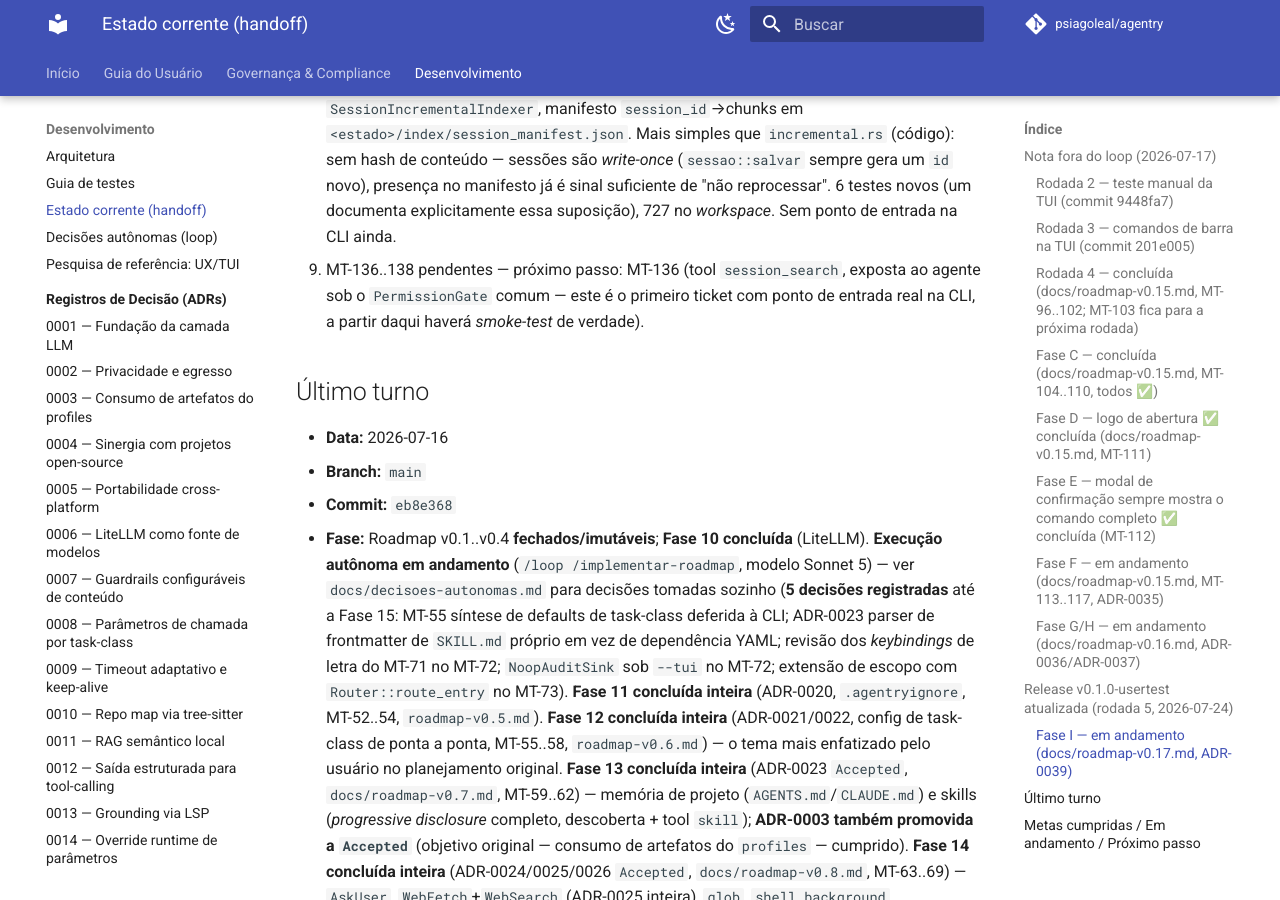
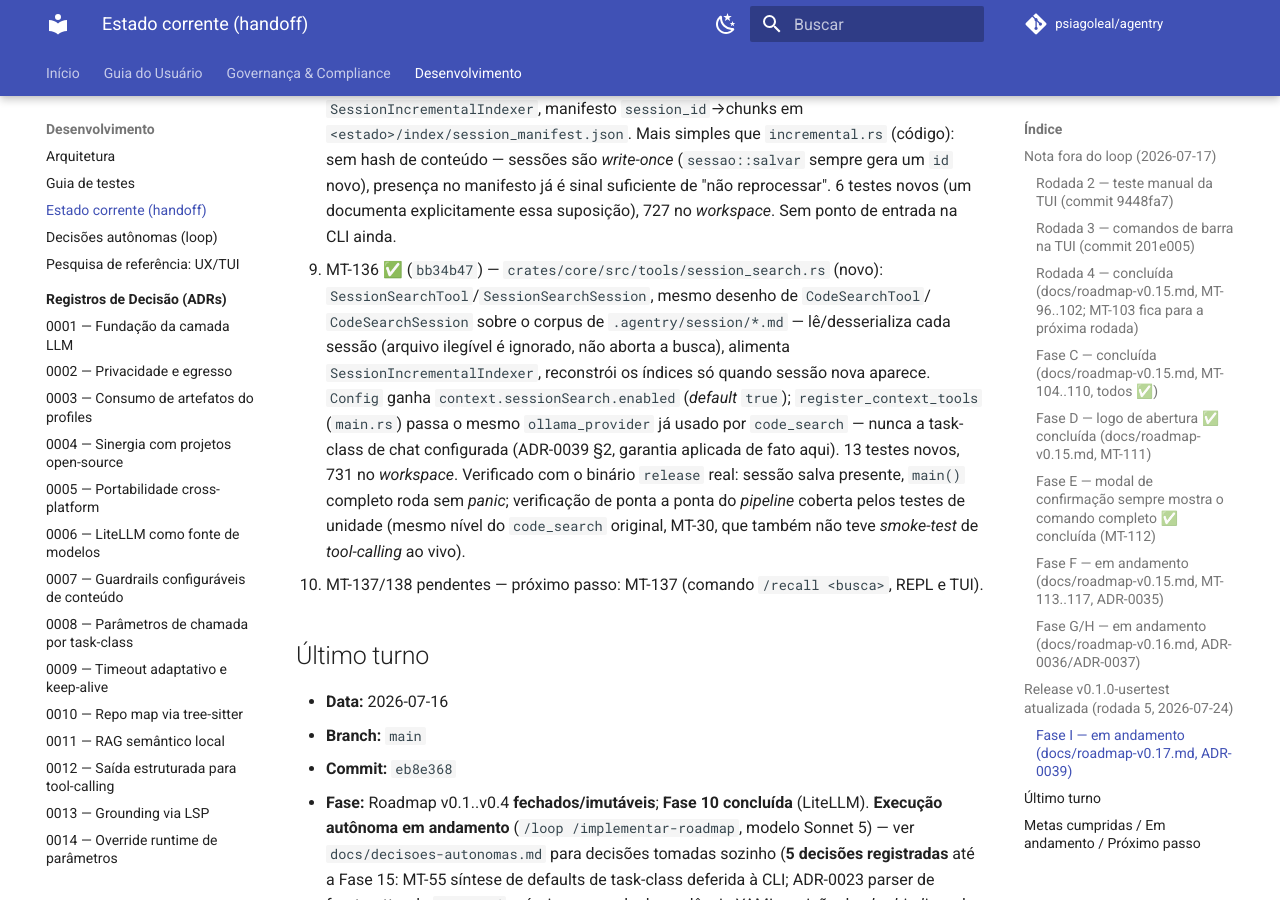
Before and after one commit to psiagoleal/agentry, an MkDocs documentation site: the page built from docs/CURRENT-STATE.md, in a window 1280 px wide and 900 px high, scrolled down 14076 px. Built offline with MkDocs 1.6.1 and Material for MkDocs 9.7.7, drawn with Linux system fonts in a browser that asks for light colours; comment, search, counter and statistics services are not loaded.

Commit message:
docs(handoff): marca MT-136 concluído (bb34b47)
Próximo passo: MT-137 (comando /recall <busca>, REPL e TUI).

{agente: Claude Code; modelo: claude-sonnet-5}

```diff
--- a/docs/CURRENT-STATE.md
+++ b/docs/CURRENT-STATE.md
@@ -535,9 +535,19 @@ código, ambas respondidas em 2026-07-24:
   presença no manifesto já é sinal suficiente de "não reprocessar". 6 testes novos (um
   documenta explicitamente essa suposição), 727 no *workspace*. Sem ponto de entrada na CLI
   ainda.
-- MT-136..138 pendentes — próximo passo: MT-136 (tool `session_search`, exposta ao agente
-  sob o `PermissionGate` comum — este é o primeiro ticket com ponto de entrada real na CLI,
-  a partir daqui haverá *smoke-test* de verdade).
+- MT-136 ✅ (`bb34b47`) — `crates/core/src/tools/session_search.rs` (novo):
+  `SessionSearchTool`/`SessionSearchSession`, mesmo desenho de `CodeSearchTool`/
+  `CodeSearchSession` sobre o corpus de `.agentry/session/*.md` — lê/desserializa cada
+  sessão (arquivo ilegível é ignorado, não aborta a busca), alimenta
+  `SessionIncrementalIndexer`, reconstrói os índices só quando sessão nova aparece. `Config`
+  ganha `context.sessionSearch.enabled` (*default* `true`); `register_context_tools`
+  (`main.rs`) passa o mesmo `ollama_provider` já usado por `code_search` — nunca a
+  task-class de chat configurada (ADR-0039 §2, garantia aplicada de fato aqui). 13 testes
+  novos, 731 no *workspace*. Verificado com o binário `release` real: sessão salva presente,
+  `main()` completo roda sem *panic*; verificação de ponta a ponta do *pipeline* coberta
+  pelos testes de unidade (mesmo nível do `code_search` original, MT-30, que também não
+  teve *smoke-test* de *tool-calling* ao vivo).
+- MT-137/138 pendentes — próximo passo: MT-137 (comando `/recall <busca>`, REPL e TUI).
 
 ## Último turno
 
```
Also changed, not shown: docs/roadmap-v0.17.md (+9 -1 lines).
